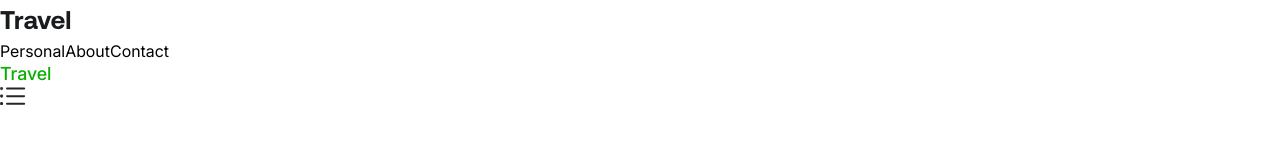
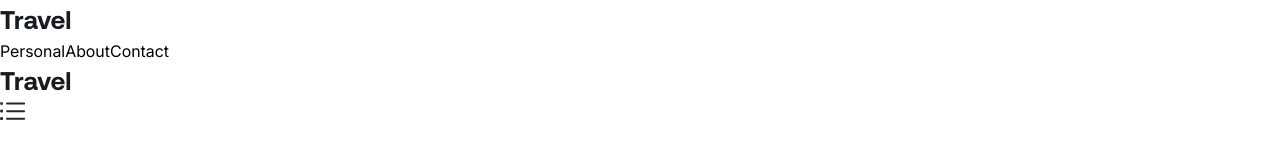
Before and after one commit to sopo/countries-app, a React (Vite) app: page / in a window 1280 px wide. Shown: the top 160 px of the page. Built offline with nearby package versions, Linux system fonts and the light colour scheme.

Commit message:
change logo color

```diff
--- a/src/components/header/index.tsx
+++ b/src/components/header/index.tsx
@@ -32,7 +32,7 @@ const Header: React.FC = () => {
         <div className={styles.headerContent}>
           <div>
             <Link to="/">
-              <p className="title-s accent">Travel</p>
+              <h2>Travel</h2>
             </Link>
           </div>
           <div className="nav-mobile-end">
```
